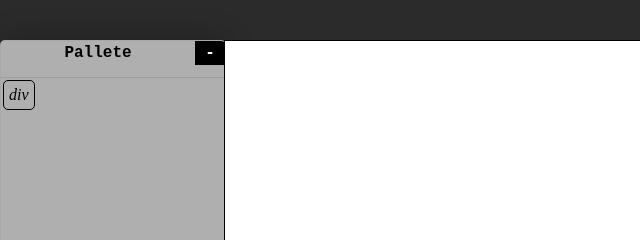
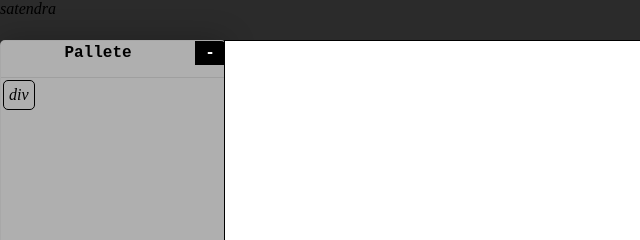
Before and after one commit to Satendra124/WebBuilder, a plain HTML site: page index.html in a window 1280 px wide. Shown: the top 240 px of the page, 0-640 px from the left. Drawn offline with nearby package versions, Linux system fonts and the light colour scheme.

Commit message:
ignorable commite

```diff
--- a/index.html
+++ b/index.html
@@ -16,6 +16,7 @@
     </pallete>
     <div class="canvas-container"><canvas id="canvas">Your Browser donot support Canvas</canvas></div>
     <properties></properties>
+    <div>satendra</div>
 </body>
 <script
   src="https://code.jquery.com/jquery-3.5.1.js"
```
